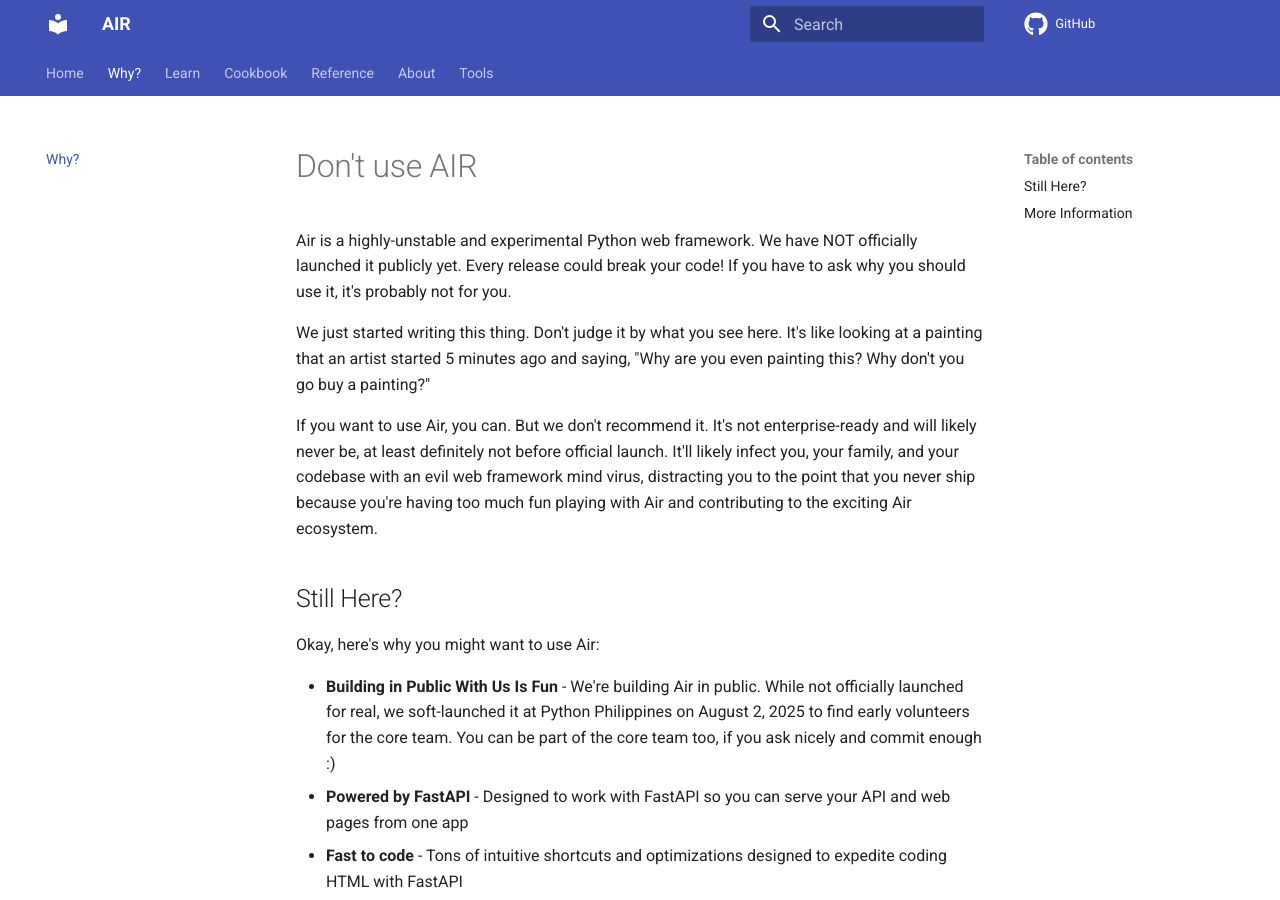
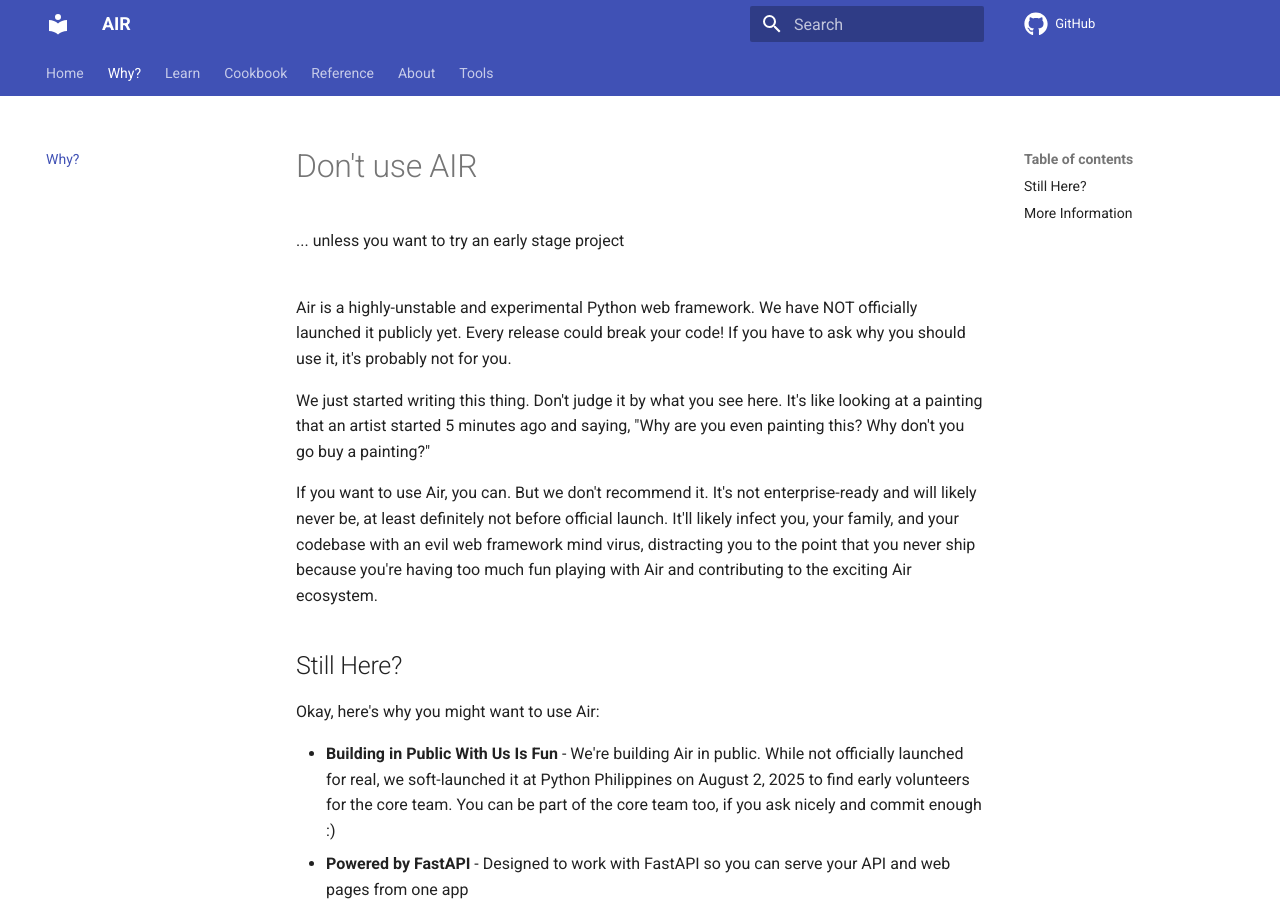
Before and after one commit to feldroy/air, an MkDocs documentation site: the page built from docs/why.md, in a window 1280 px wide and 900 px high. Built offline with MkDocs 1.6.1 and Material for MkDocs 9.7.7, drawn with Linux system fonts in a browser that asks for light colours; comment, search, counter and statistics services are not loaded; part of the change alters nothing that is shown.

Commit message:
Add rotating reasons not to use air
Co-Authored-By: Audrey M. Roy Greenfeld <audrey@feldroy.com>

```diff
--- a/docs/why.md
+++ b/docs/why.md
@@ -1,7 +1,48 @@
-<script src="https://cdn.jsdelivr.net/npm/htmx.org@2.0.6/dist/htmx.min.js" integrity="sha384-Akqfrbj/HpNVo8k11SXBb6TlBWmXXlYQrCSqEWmyKJe+hDm3Z/B2WVG4smwBkRVm" crossorigin="anonymous"></script>
-
 # Don't use AIR
 
+<div id="rotating-warning" >
+  <span id="pithy-saying">Loading warning...</span>
+</div>
+
+<script>
+const pithySayings = [
+"unless you like living on the edge",
+"unless you believe in unicorns",
+"unless you like early stage projects",
+"unless you want to try an early stage project",
+"if you are building something where lives depend on stability",
+"because there's no paid support",
+"as it is just another Python web framework",
+"when you could be using COBOL",
+"if you have a problem with dairy-themed documentation (although we do like spicy vegan cheese dips)",
+"it's better to stay under water",
+"because we're running out",
+"if you want a full stack framework",
+"unless you like pre-pre-alpha software",
+"if you prefer semantic versioning",
+"because we're off to see the wizard",
+"if you dislike PEP8 and type annotations",
+"if you don't like HTMX",
+"when you need a stable, mature project",
+"if you want React to be your frontend instead of HTML",
+"because the GitHub repo for Air has a wall of badges"
+];
+
+let currentIndex = 0;
+const sayingElement = document.getElementById('pithy-saying');
+
+function rotateSaying() {
+  sayingElement.textContent = '... '+pithySayings[currentIndex];
+  currentIndex = (currentIndex + 1) % pithySayings.length;
+}
+
+// Start immediately
+rotateSaying();
+
+// Rotate every 2 seconds
+setInterval(rotateSaying, 2000);
+</script>
+<br>
 Air is a highly-unstable and experimental Python web framework. We have NOT officially launched it publicly yet. Every release could break your code! If you have to ask why you should use it, it's probably not for you.
 
 We just started writing this thing. Don't judge it by what you see here. It's like looking at a painting that an artist started 5 minutes ago and saying, "Why are you even painting this? Why don't you go buy a painting?"
```
